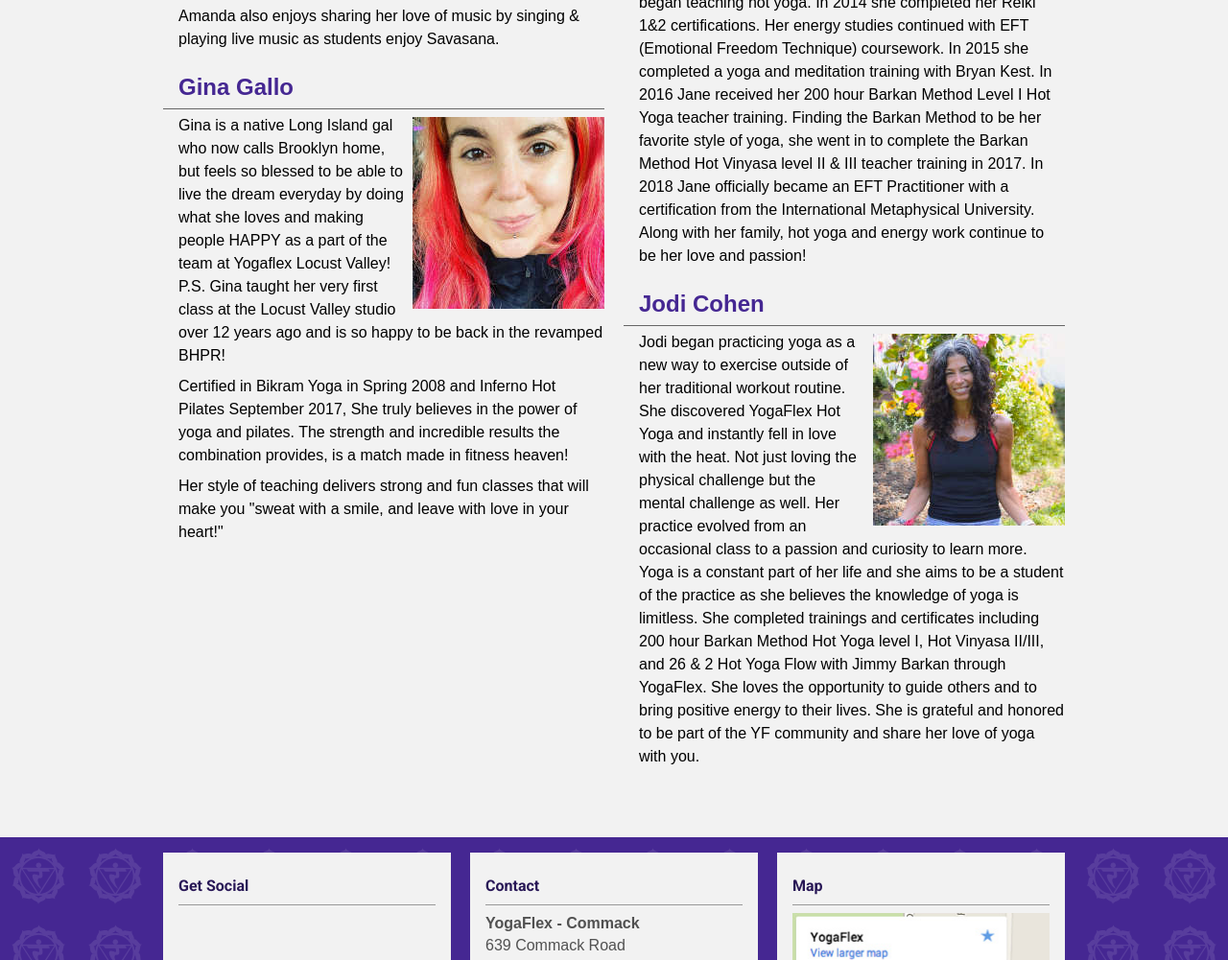
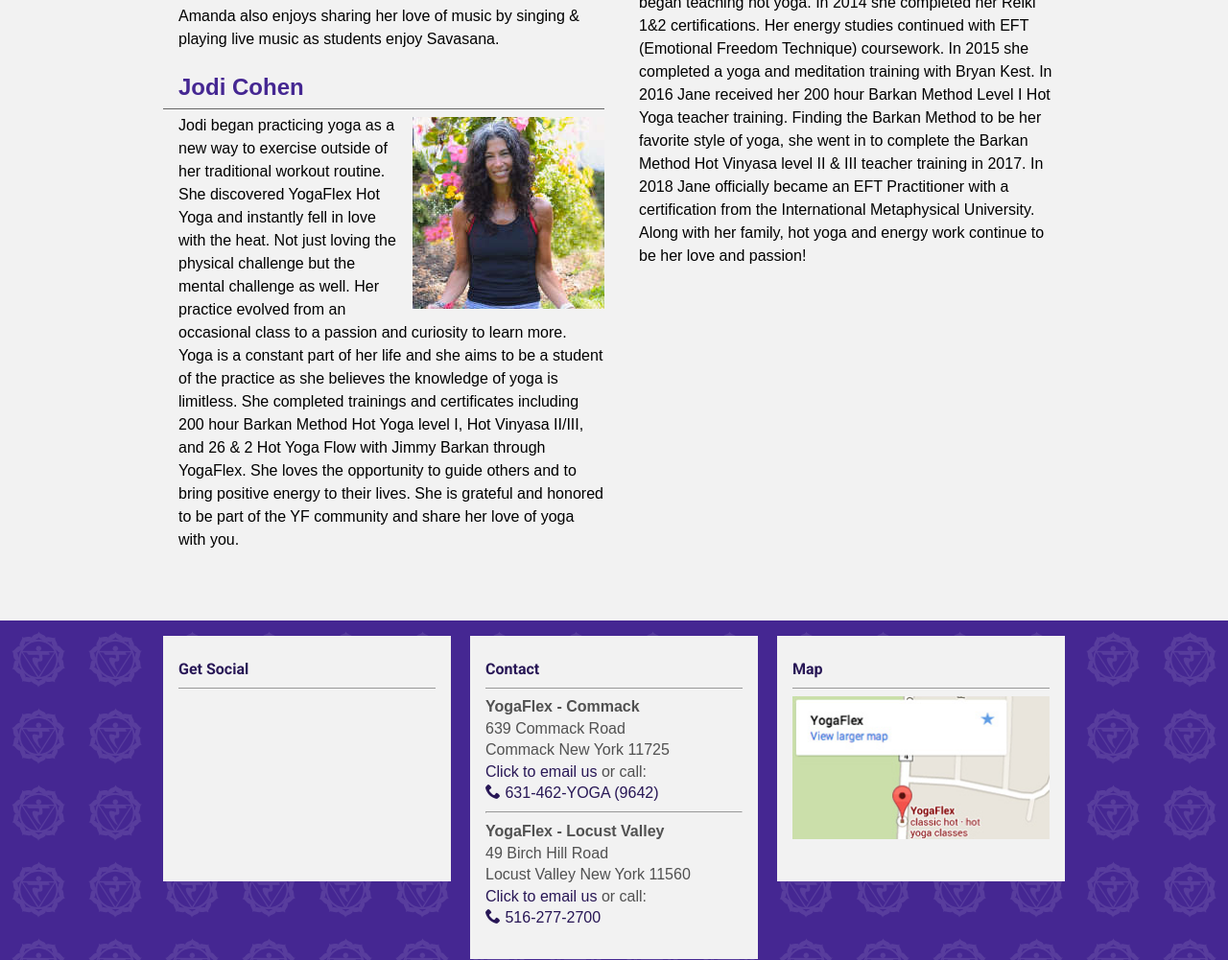
Before and after one commit to peterdillon/yogaflexny, a plain HTML site: page teachers.html in a window 1280 px wide. Shown: the part 3395-4396 px from the top of the page at 96% size. Drawn offline with Linux system fonts and the light colour scheme.

Commit message:
remove gina gallo

```diff
--- a/teachers.html
+++ b/teachers.html
@@ -127,11 +127,14 @@
 			<p>Amanda has three YTT certificates from Yogaflex: Level I Barkan Method, Level II/III Vinyasa, & Hot Yoga (26&2).</p>
 			<p>Amanda also enjoys sharing her love of music by singing & playing live music as students enjoy Savasana.</p>
 
-			<h5 class="top-margin">Gina Gallo</h5>
-			<img src="images/teachers/gina-gallo.jpg" class="teachers">
-			<p>Gina is a native Long Island gal who now calls Brooklyn home, but feels so blessed to be able to live the dream everyday by doing what she loves and making people HAPPY as a part of the team at Yogaflex Locust Valley! P.S. Gina taught her very first class at the Locust Valley studio over 12 years ago and is so happy to be back in the revamped BHPR!</p>
-			<p>Certified in Bikram Yoga in Spring 2008 and Inferno Hot Pilates September 2017, She truly believes in the power of yoga and pilates. The strength and incredible results the combination provides, is a match made in fitness heaven!</p>
-			<p>Her style of teaching delivers strong and fun classes that will make you "sweat with a smile, and leave with love in your heart!"</p>
+			<h5 class="top-margin">Jodi Cohen</h5>
+			<img src="images/teachers/jodi-cohen.jpg" class="teachers">
+			<p>Jodi began practicing yoga as a new way to exercise outside of her traditional workout routine.  She discovered YogaFlex Hot Yoga and instantly fell in love with the heat. Not just loving the physical challenge but the mental challenge as well.
+				Her practice evolved from an occasional class to a passion and curiosity to learn more.  Yoga is a constant part of her life and she aims to be a student of the practice as she believes the knowledge of yoga is limitless.  She completed trainings and certificates including 200 hour Barkan Method Hot Yoga level I,  Hot Vinyasa II/III, and 26 & 2  Hot Yoga Flow with Jimmy Barkan through YogaFlex.
+				She loves the opportunity to guide others and to bring positive energy to their lives.
+				She is grateful and honored to be part of the YF community and share her love of yoga with you.</p>
+
+
 
 
 		</div>
@@ -154,20 +157,7 @@
 			<img src="images/teachers/jane-kirschner.jpg" class="teachers">
 			<p>Jane took her first hot yoga class in while attending Acupuncture school in 1994. Thus ,began her journey into the alternative health and wellness field.  Over the years she continued practicing hot yoga and immersed herself into energy work.  In 2011 Jane became a certified instructor and began teaching hot yoga.  In 2014 she completed her Reiki 1&2 certifications.  Her energy studies continued with EFT (Emotional Freedom Technique) coursework. In 2015 she completed a yoga and meditation training with Bryan Kest.  In 2016 Jane received her 200 hour Barkan Method Level I Hot Yoga  teacher training.   Finding the Barkan Method to be her favorite style of yoga,  she went in to  complete the Barkan Method Hot Vinyasa level II & III teacher training in 2017.  In 2018  Jane officially became an EFT Practitioner with a certification from the International Metaphysical University.  Along with her family, hot yoga and energy work continue to be her love and passion!</p>
 
-			<h5 class="top-margin">Jodi Cohen</h5>
-			<img src="images/teachers/jodi-cohen.jpg" class="teachers">
-			<p>Jodi began practicing yoga as a new way to exercise outside of her traditional workout routine.  She discovered YogaFlex Hot Yoga and instantly fell in love with the heat. Not just loving the physical challenge but the mental challenge as well.
-				Her practice evolved from an occasional class to a passion and curiosity to learn more.  Yoga is a constant part of her life and she aims to be a student of the practice as she believes the knowledge of yoga is limitless.  She completed trainings and certificates including 200 hour Barkan Method Hot Yoga level I,  Hot Vinyasa II/III, and 26 & 2  Hot Yoga Flow with Jimmy Barkan through YogaFlex.
-				She loves the opportunity to guide others and to bring positive energy to their lives.
-				She is grateful and honored to be part of the YF community and share her love of yoga with you.</p>
 
-
-			<!-- <h5 class="top-margin">Eugene Feis</h5>
-			<img src="images/teachers/eugene-feis.jpg" class="teachers">
-			<p>Eugene Feis is a Dharma Yoga® Center, NYC, certified teacher (200 hours) and has been practicing yoga for over 25 years. He is also  certified as a hot yoga teacher (100 hours) and as a hatha yoga teacher (200 hours) from the School of Living Wisdom and teaches partner (acro) yoga. He combines the physical aspects of yoga with its health and well-being aspects, and he grounds his practice in the traditional, ethical rules which dictate that each posture be a dedication to the god energy that is alive and is within each of us. The classes Eugene teaches have a flow and ease that originate from within. Each pose has a purpose, which is to bring students to a place that is unique to them. He begins each class with a moment of silence, in recognition of love and compassion for every person in class.</p>
-			<p>Eugene has also been practicing reiki for a number of years and is certified as a Reiki Master, as well as certified in Thai Yoga Therapy from Thai Massage Sacred Bodywork in New York City. His reiki circles (shares) are held weekly and are by donation only.</p>
-			<p>Eugene also promotes karma yoga through the healing work he does with reiki. He has performed reiki on children, senior citizens, adults, dolphins, bugs, birds, and domesticated animals. He also practices distance reiki, whereby he directs the healing energy to people and areas far away that have been stricken by tragedy. Eugene is registered with Yoga Alliance, an IRC § 501(c)(6) professional and trade association that supports the yoga profession and business. Spirituality, consistency, and dedication are the hallmarks of Eugene’s practice.</p>
- -->
 
 		</div>
 
```
